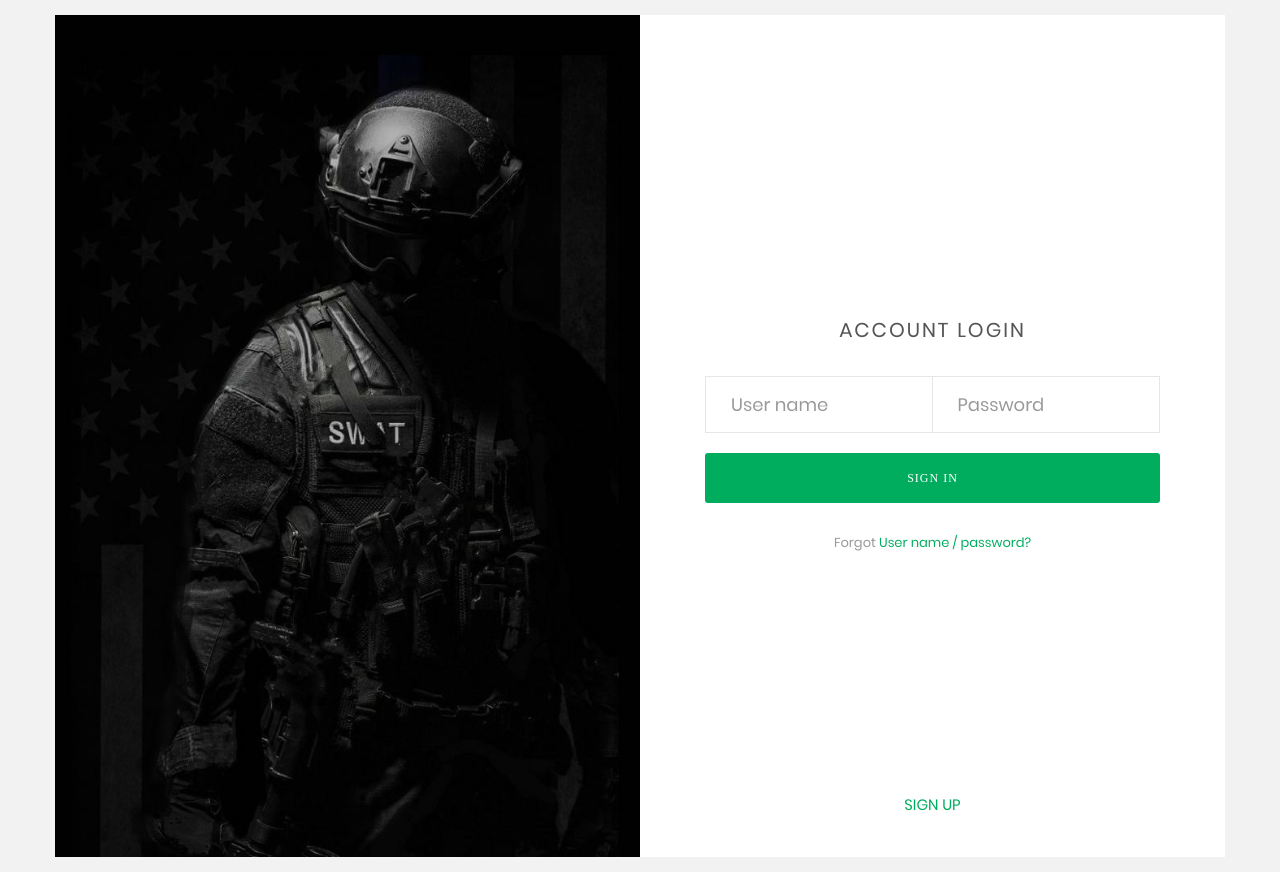
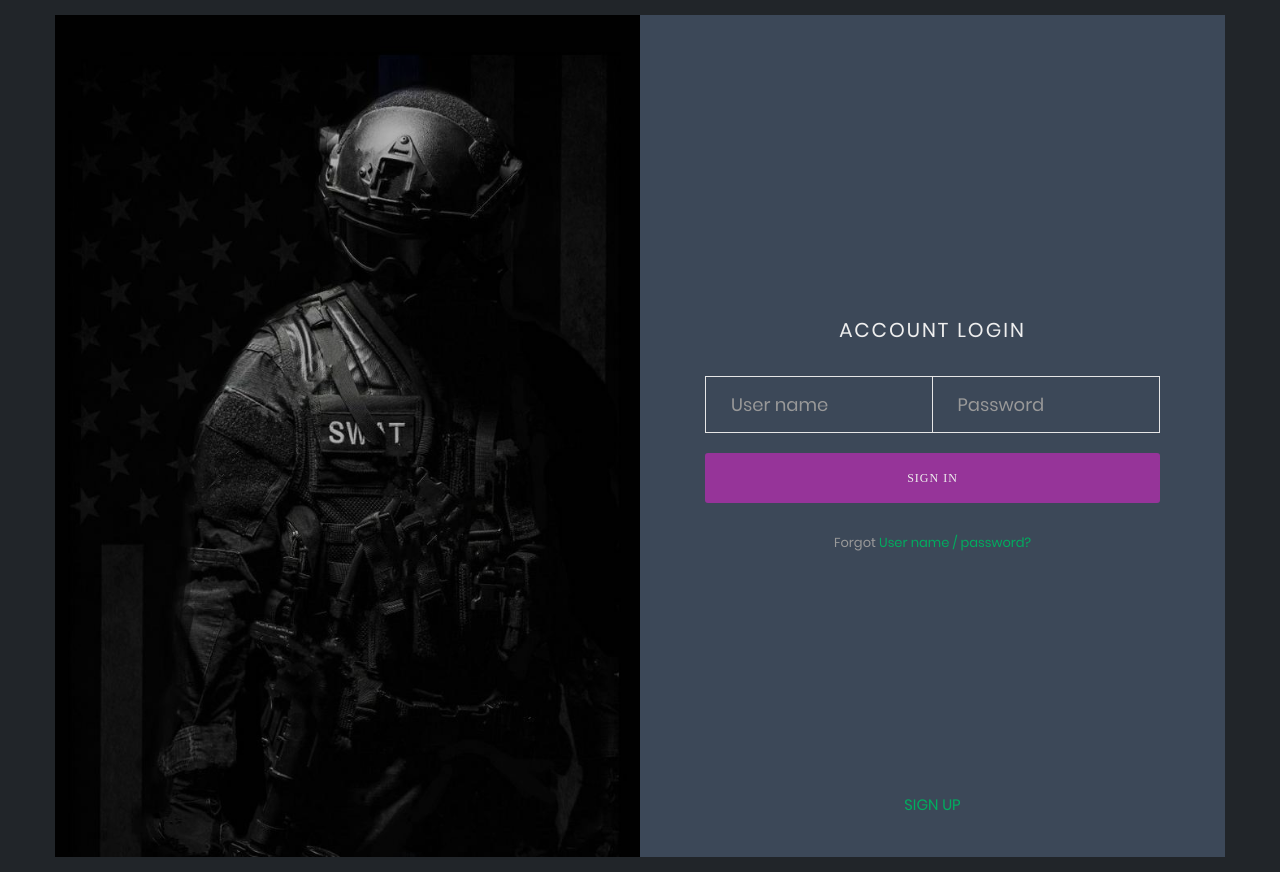
Before and after one commit to anujsharma11098/copsBot-dashboard, a plain HTML site: page login.html in a window 1280 px wide. Drawn offline with Linux system fonts and the light colour scheme; files whose address does not match are found by name; a web font is replaced by a local one.

Commit message:
update login

```diff
--- a/login.html
+++ b/login.html
@@ -1,11 +1,12 @@
 <!DOCTYPE html>
 <html lang="en">
+
 <head>
 	<title>Login V17</title>
 	<meta charset="UTF-8">
 	<meta name="viewport" content="width=device-width, initial-scale=1">
 	<!--===============================================================================================-->
-	<link rel="icon" type="image/png" href="login_main/images/icons/favicon.ico"/>
+	<link rel="icon" type="image/png" href="login_main/images/icons/favicon.ico" />
 	<!--===============================================================================================-->
 	<link rel="stylesheet" type="text/css" href="login_main/vendor/bootstrap/css/bootstrap.min.css">
 	<!--===============================================================================================-->
@@ -27,13 +28,14 @@
 	<link rel="stylesheet" type="text/css" href="login_main/css/main.css">
 	<!--===============================================================================================-->
 </head>
+
 <body>
 
 	<div class="limiter">
-		<div class="container-login100">
-			<div class="wrap-login100">
+		<div class="container-login100" style="background-color:#212529 ;color: #eee;">
+			<div class="wrap-login100" style="background-color:#3C4858 ;color: #eee;">
 				<form class="login100-form validate-form">
-					<span class="login100-form-title p-b-34">
+					<span class="login100-form-title p-b-34" style="color: #eee;">
 						Account Login
 					</span>
 
@@ -47,7 +49,7 @@
 					</div>
 
 					<div class="container-login100-form-btn">
-						<button class="login100-form-btn">
+						<button class="login100-form-btn" style="background-color: #963499;color: #eee;">
 							Sign in
 						</button>
 					</div>
@@ -62,7 +64,7 @@
 						</a>
 					</div>
 
-					<div class="w-full text-center">
+					<div class="w-full text-center btn-default">
 						<a href="#" class="txt3">
 							Sign Up
 						</a>
@@ -102,4 +104,5 @@
 	<script src="login_main/js/main.js"></script>
 
 </body>
+
 </html>
```
Also changed, not shown: login_main/images/emblem1.jpg (added), login_main/images/emblem3.png (added). Lines whose indentation alone changed are shown as unchanged.
